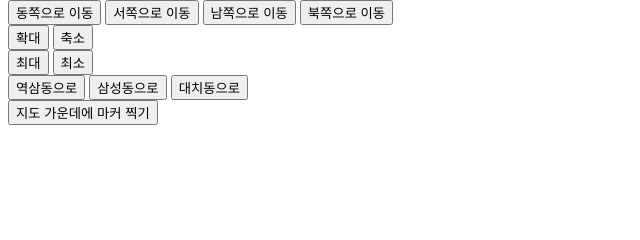
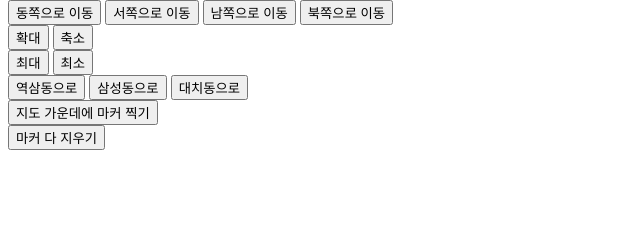
Before and after one commit to aquashdw2/django-model-demo, a Django app: page /map/ in a window 1280 px wide. Shown: the part 408-648 px from the top of the page, without its empty margins (0-640 px from the left). Run offline with Django 4.2, Linux system fonts and the light colour scheme; some libraries are stand-ins or nearby versions.

Commit message:
add marker remove button

```diff
--- a/test_map/static/test_map/js/scripts.js
+++ b/test_map/static/test_map/js/scripts.js
@@ -18,6 +18,10 @@ function addMapClickEvent(){
     });
 }
 
+function reset(){
+
+}
+
 
 function findInCookie(cookieName){
     return document.cookie.split(";")
--- a/test_map/templates/test_map/map.html
+++ b/test_map/templates/test_map/map.html
@@ -36,5 +36,8 @@
     <div>
         <button onclick="drawCenterMarker(map)">지도 가운데에 마커 찍기</button>
     </div>
+    <div>
+        <button onclick="reset()">마커 다 지우기</button>
+    </div>
 </body>
 </html>
```
